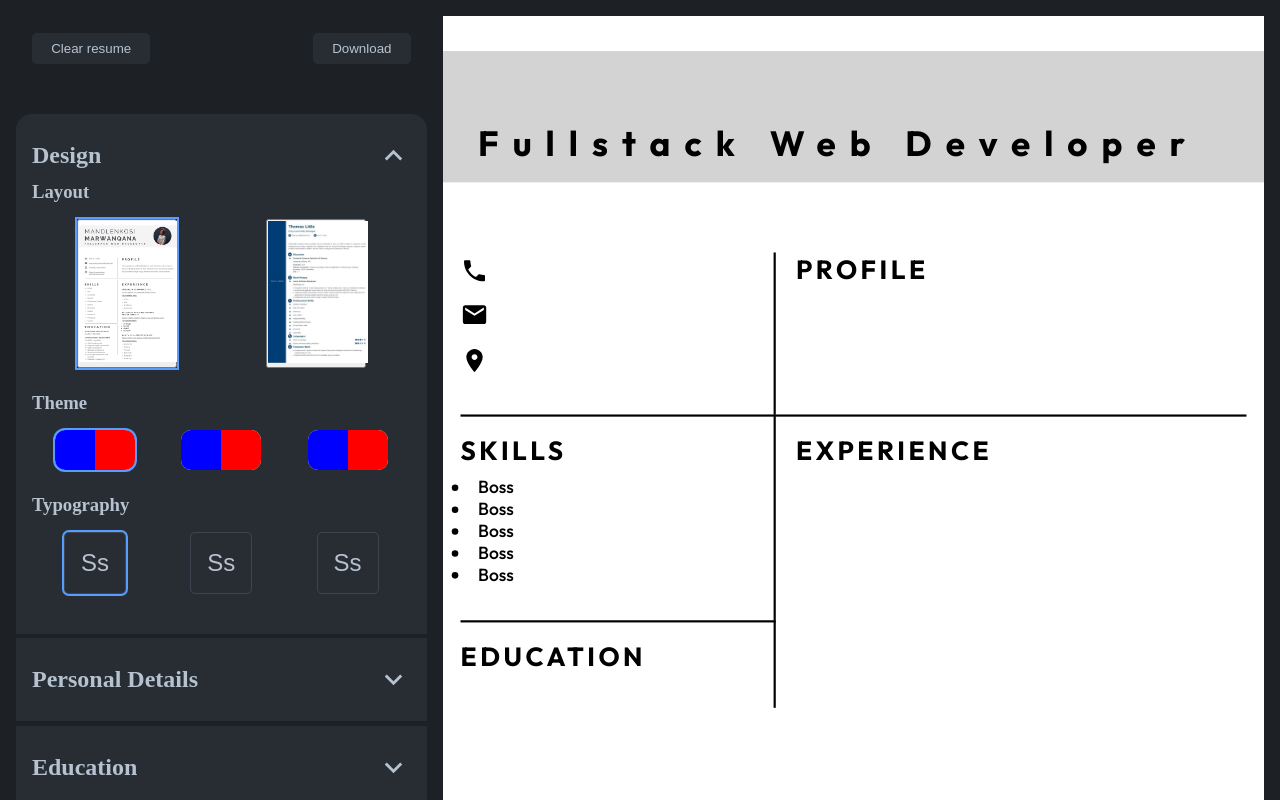
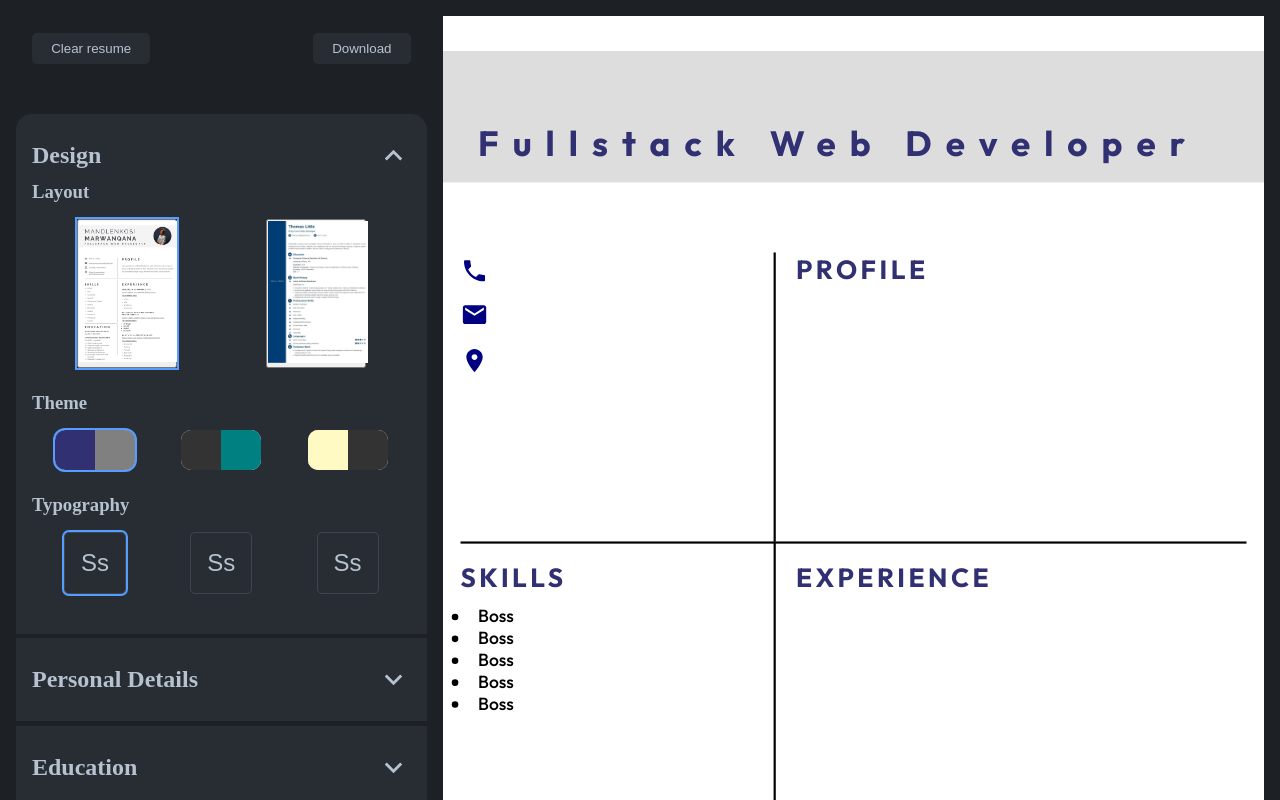
Before and after one commit to brodiehunt/cv-builder, a React (Vite) app: page / in a window 1280 px wide. Shown: the top 800 px of the page. Built offline with nearby package versions, Linux system fonts and the light colour scheme.

Commit message:
Added functionality to change color themes

```diff
--- a/src/components/Design.jsx
+++ b/src/components/Design.jsx
@@ -35,22 +35,22 @@ function Design({isOpen, handleChangeAccordion, designData, handleDesignChange})
                             onClick={() => handleDesignChange('theme', 'themeOne' )}
                             className={`theme-btn first ${designData.theme === 'themeOne' ? 'selected' : ''}`}
                         >
-                            <span className="first" style={{backgroundColor: "blue"}}></span>
-                            <span className="second" style={{backgroundColor: "red"}}></span>
+                            <span className="first" style={{backgroundColor: "#303072"}}></span>
+                            <span className="second" style={{backgroundColor: "#808080"}}></span>
                         </button>
                         <button
                             onClick={() => handleDesignChange('theme', 'themeTwo' )}
                             className={`theme-btn second ${designData.theme === 'themeTwo' ? 'selected' : ''}`}
                         >
-                            <span className="first" style={{backgroundColor: "blue"}}></span>
-                            <span className="second" style={{backgroundColor: "red"}}></span>
+                            <span className="first" style={{backgroundColor: "#333333"}}></span>
+                            <span className="second" style={{backgroundColor: "#008080"}}></span>
                         </button>
                         <button
                             onClick={() => handleDesignChange('theme', 'themeThree' )}
                             className={`theme-btn third ${designData.theme === 'themeThree' ? 'selected' : ''}`}
                         >
-                            <span className="first" style={{backgroundColor: "blue"}}></span>
-                            <span className="second" style={{backgroundColor: "red"}}></span>
+                            <span className="first" style={{backgroundColor: "#FFF9C4"}}></span>
+                            <span className="second" style={{backgroundColor: "#333333"}}></span>
                         </button>
                     </div>
                 </div>
--- a/src/styles/Template.css
+++ b/src/styles/Template.css
@@ -6,6 +6,36 @@
   background-color: inherit
 }
 
+/* Different color themes */
+
+.page.themeOne {
+  --headings: #303072;
+  --text: #808080;
+  --bannerBackground: #dddddd;
+  --icon: rgb(0, 0, 128);
+
+}
+
+.page.themeTwo {
+  --headings: #333333;
+  --text: #333333;
+  --bannerBackground: #B0E0E6;
+  --icon: #008080;
+}
+
+.page.themeThree {
+  --headings: #333333;
+  --text: #D3D3D3;
+  --bannerBackground: #FFF9C4;
+  --icon: #FFD700;
+}
+
+.page h1,
+.page h2,
+.page h3 {
+  color: var(--headings);
+}
+/* Different types */
 .page.typeOne {
   font-family: 'Outfit', sans-serif;
 }
@@ -26,11 +56,12 @@
     aspect-ratio: 1 / 1.41;
   }
 
+
   .layoutOne .banner {
     display: flex;
     flex-direction: column;
     padding: 0.5rem 1rem;
-    background-color: lightgray;
+    background-color: var(--bannerBackground);
     margin-top: 1rem;
   }
 
@@ -47,6 +78,7 @@
   .layoutOne .banner div {
     letter-spacing: 0.4rem;
     font-weight: 600;
+    color: var(--headings);
   }
 
   .layoutOne .grid-container {
@@ -56,6 +88,7 @@
     grid-template-columns: 2fr 3fr;
     grid-template-rows: auto auto auto;
     font-size: 0.5rem;
+    height: 400px;
   }
 
   .layoutOne .grid-container > :nth-child(odd) {
@@ -126,6 +159,7 @@
   .layoutOne .info > * .icon {
     width: 0.8rem;
     height: 0.8rem;
+    color: var(--icon);
   }
 
   /* Skills */
```
